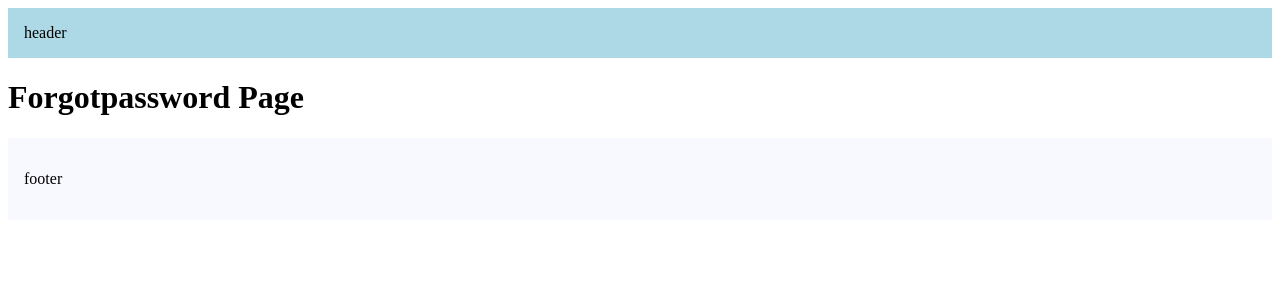
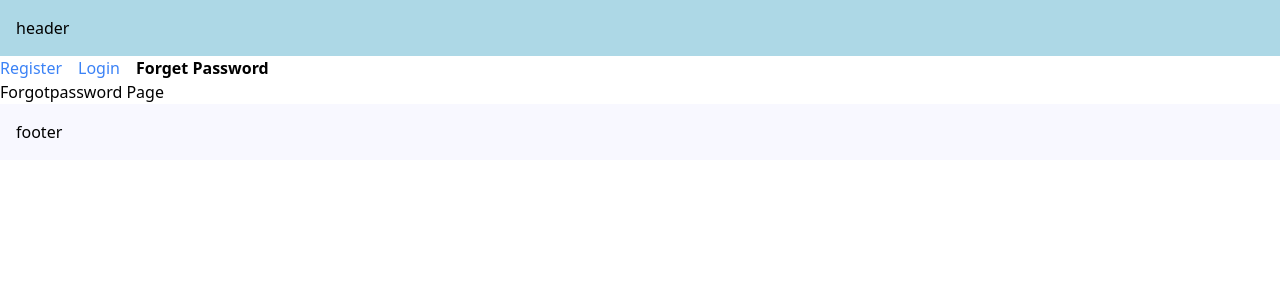
Before and after one commit to TenNga/react-learning-main, a Next.js app in the folder hello-world/: page /forgot-password in a window 1280 px wide. Shown: the top 300 px of the page. Built offline with nearby package versions, Linux system fonts and the light colour scheme.

Commit message:
css navigation pathname

```diff
--- /dev/null
+++ b/hello-world/src/app/(auth)/layout.tsx
@@ -0,0 +1,37 @@
+"use client"
+import Link from "next/link"
+import { usePathname } from "next/navigation";
+import './style.css';
+
+const navLinks = [
+  {name: "Register", href:"/register"},
+  {name: "Login", href:"/login"},
+  {name: "Forget Password", href:"/forgot-password"}
+];
+
+
+const renderLinks = (pathname:string) => {
+
+  return navLinks.map(link => {
+    const isActive = pathname.startsWith(link.href);
+
+    return <Link href={link.href} key={link.name} className={isActive? 'font-bold mr-4' : 'text-blue-500 mr-4'}>{link.name}</Link>
+  })
+}
+
+function AuthLayout({
+  children,
+}: {
+  children: React.ReactNode
+}) {
+    const pathname = usePathname();
+
+    return (
+      <div>
+        {renderLinks(pathname)}
+        {children}
+      </div>
+    )
+  }
+
+  export default AuthLayout;
--- /dev/null
+++ b/hello-world/src/app/(auth)/style.css
@@ -0,0 +1,3 @@
+@tailwind base;
+@tailwind components;
+@tailwind utilities;
```
Also changed, not shown: hello-world/src/app/(auth)/(with-auth-layout)/layout.tsx (deleted, +0 -17 lines), hello-world/src/app/(auth)/login/page.tsx (renamed from hello-world/src/app/(auth)/(with-auth-layout)/login/page.tsx), hello-world/src/app/(auth)/register/page.tsx (renamed from hello-world/src/app/(auth)/(with-auth-layout)/register/page.tsx).
